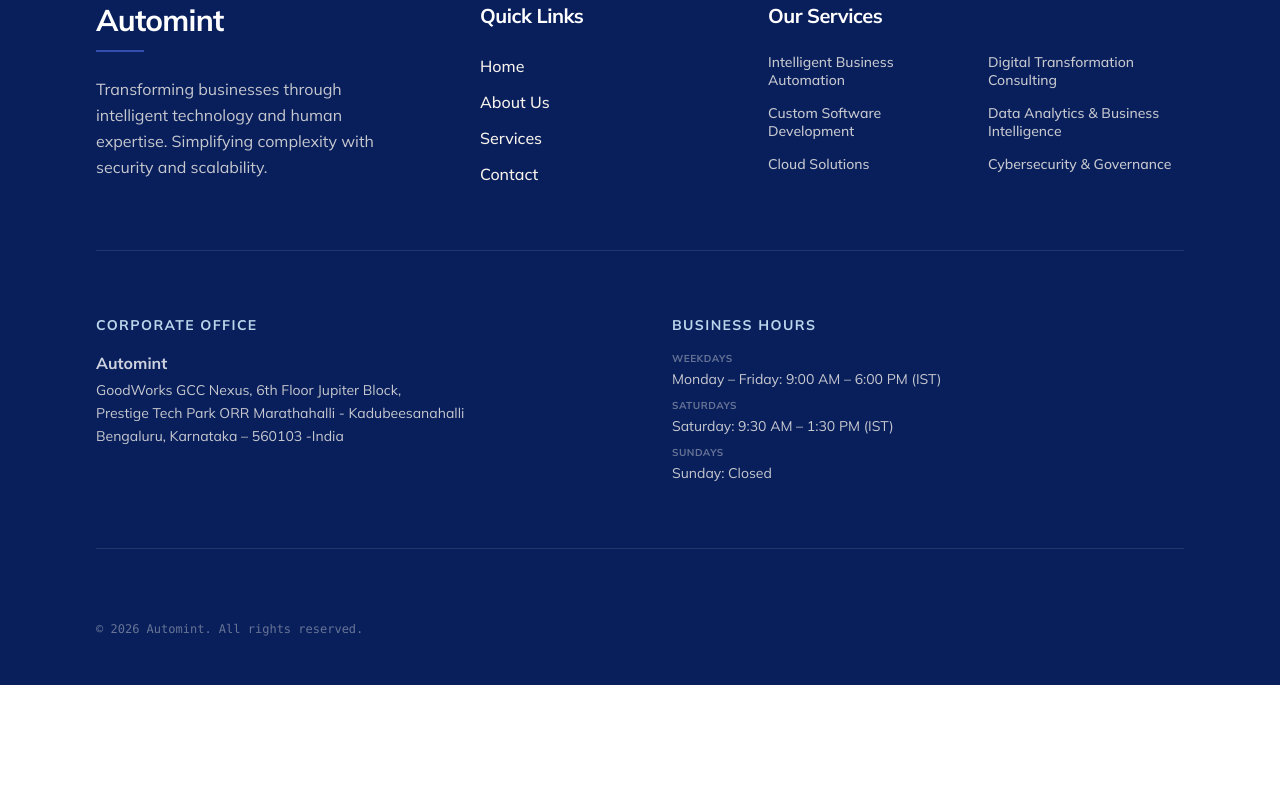
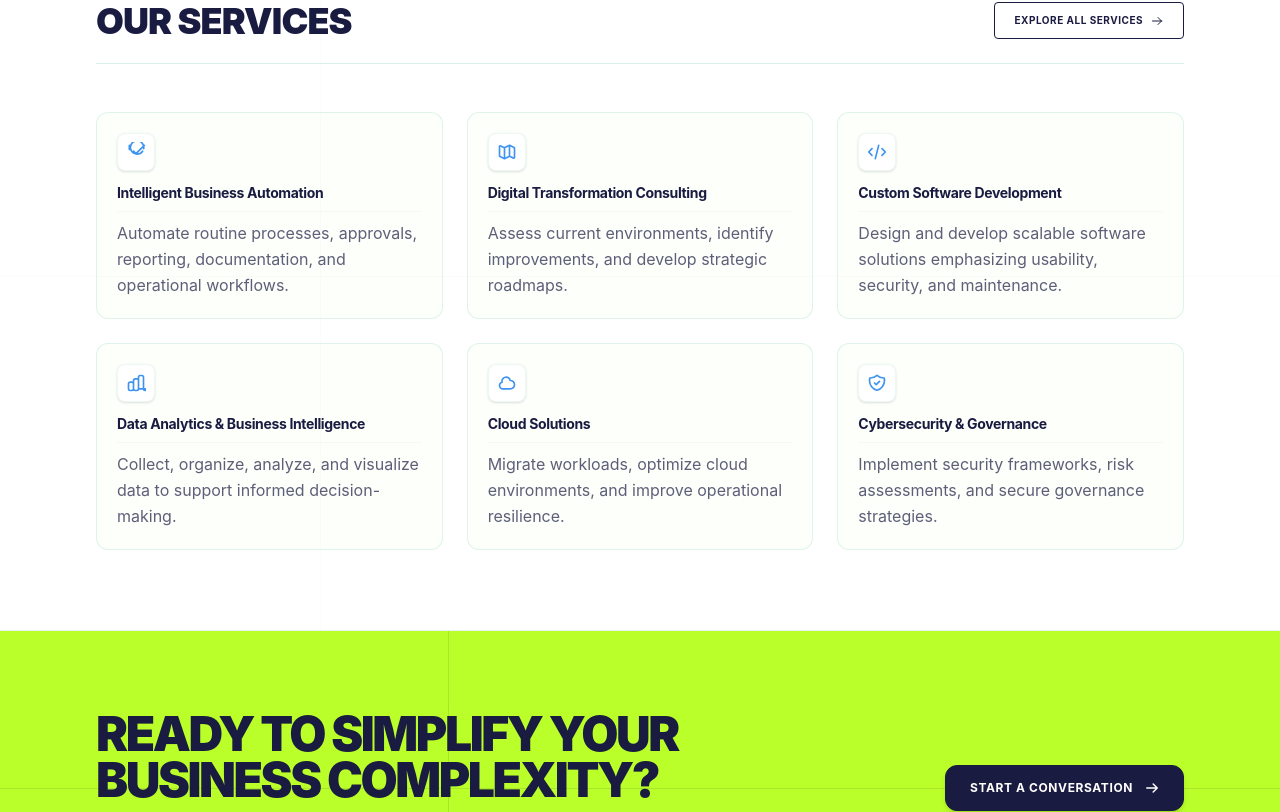
Before and after one commit to DhakshinaSri/automint, a React (Vite) app: page /#/ in a window 1280 px wide. Shown: the part 3108-3920 px from the top of the page. Before the commit the page ends 3793 px from the top, so only its background shows below. Built offline with nearby package versions, Linux system fonts and the light colour scheme.

Commit message:
Add Service Intro section and CTA Section in home page

```diff
--- /dev/null
+++ b/src/components/home-components/CTAsection.jsx
@@ -0,0 +1,52 @@
+import React from 'react';
+import { Link } from 'react-router-dom';
+
+export default function HomeCTASection() {
+  return (
+    <section className="relative w-full bg-[#BAFF29] text-[#1A1B41] font-sans px-4 sm:px-12 lg:px-24 py-16 lg:py-20 z-10 overflow-hidden select-none">
+
+      {/* Editorial Structural Background Accents */}
+      <div className="absolute inset-0 opacity-10 pointer-events-none">
+        <div className="absolute top-0 left-4 sm:left-[35%] w-[1px] h-full bg-[#1A1B41]" />
+        <div className="absolute top-[50%] left-0 w-full h-[1px] bg-[#1A1B41]" />
+      </div>
+
+      <div className="max-w-7xl mx-auto w-full grid grid-cols-1 lg:grid-cols-12 gap-8 lg:gap-12 items-center relative z-10">
+
+        {/* Left Column: Heading & Framework Micro-Tags */}
+        <div className="lg:col-span-8 space-y-4">
+          <h2 className="text-3xl sm:text-4xl lg:text-5xl font-black tracking-tighter uppercase leading-[0.95]">
+            Ready to Simplify Your <br />Business Complexity?
+          </h2>
+          <p className="text-xs sm:text-sm font-medium opacity-80 max-w-xl leading-relaxed">
+            Partner with our cross-disciplinary team to build practical, scalable, and secure technology solutions built entirely around your strategic growth objectives.
+          </p>
+        </div>
+
+        {/* Right Column: High-End Programmatic Navigation Trigger */}
+        <div className="lg:col-span-4 flex lg:justify-end">
+          <Link
+            to="/contact"
+            className="inline-flex items-center justify-center px-6 py-3.5 border border-[#1A1B41] text-xs font-bold uppercase tracking-wider rounded-xl bg-[#1A1B41] text-white hover:bg-white hover:text-[#1A1B41] transition-all duration-300 shadow-md hover:shadow-xl group w-full sm:w-auto"
+          >
+            Start a Conversation
+            <svg
+              className="w-3.5 h-3.5 ml-3 transform transition-transform duration-300 group-hover:translate-x-1"
+              fill="none"
+              stroke="currentColor"
+              strokeWidth="2.5"
+              viewBox="0 0 24 24"
+            >
+              <path strokeLinecap="round" strokeLinejoin="round" d="M14 5l7 7m0 0l-7 7m7-7H3" />
+            </svg>
+          </Link>
+        </div>
+
+      </div>
+
+      {/* Baseline Isolation Ribbon */}
+      <div className="absolute bottom-0 left-0 w-full h-1 bg-[#3F94EF]/30" />
+
+    </section>
+  );
+}
--- /dev/null
+++ b/src/components/home-components/ServiceSection.jsx
@@ -0,0 +1,124 @@
+import React from 'react';
+import { Link } from 'react-router-dom';
+
+export default function HomeServicesSection() {
+  const corporateServices = [
+    {
+      title: "Intelligent Business Automation",
+      desc: "Automate routine processes, approvals, reporting, documentation, and operational workflows.",
+      icon: (
+        <svg className="w-5 h-5" fill="none" stroke="currentColor" strokeWidth="2" viewBox="0 0 24 24">
+          <path strokeLinecap="round" strokeLinejoin="round" d="M4 4v5h.582m15.356 2A8.001 8.001 0 1121.21 7.89M9 11l3 3L22 4" />
+        </svg>
+      )
+    },
+    {
+      title: "Digital Transformation Consulting",
+      desc: "Assess current environments, identify improvements, and develop strategic roadmaps.",
+      icon: (
+        <svg className="w-5 h-5" fill="none" stroke="currentColor" strokeWidth="2" viewBox="0 0 24 24">
+          <path strokeLinecap="round" strokeLinejoin="round" d="M9 20l-5.447-2.724A1 1 0 013 16.382V5.618a1 1 0 011.447-.894L9 7m0 13l6-3m-6 3V7m6 10l4.553 2.276A1 1 0 0021 18.382V7.618a1 1 0 00-.553-.894L15 4m0 13V4m0 0L9 7" />
+        </svg>
+      )
+    },
+    {
+      title: "Custom Software Development",
+      desc: "Design and develop scalable software solutions emphasizing usability, security, and maintenance.",
+      icon: (
+        <svg className="w-5 h-5" fill="none" stroke="currentColor" strokeWidth="2" viewBox="0 0 24 24">
+          <path strokeLinecap="round" strokeLinejoin="round" d="M10 20l4-16m4 4l4 4-4 4M6 16l-4-4 4-4" />
+        </svg>
+      )
+    },
+    {
+      title: "Data Analytics & Business Intelligence",
+      desc: "Collect, organize, analyze, and visualize data to support informed decision-making.",
+      icon: (
+        <svg className="w-5 h-5" fill="none" stroke="currentColor" strokeWidth="2" viewBox="0 0 24 24">
+          <path strokeLinecap="round" strokeLinejoin="round" d="M9 19v-6a2 2 0 00-2-2H5a2 2 0 00-2 2v6a2 2 0 002 2h2a2 2 0 002-2zm0 0V9a2 2 0 012-2h2a2 2 0 012 2v10m-6 0a2 2 0 002 2h2a2 2 0 002-2m0 0V5a2 2 0 012-2h2a2 2 0 012 2v14a2 2 0 002 2h2a2 2 0 002-2z" />
+        </svg>
+      )
+    },
+    {
+      title: "Cloud Solutions",
+      desc: "Migrate workloads, optimize cloud environments, and improve operational resilience.",
+      icon: (
+        <svg className="w-5 h-5" fill="none" stroke="currentColor" strokeWidth="2" viewBox="0 0 24 24">
+          <path strokeLinecap="round" strokeLinejoin="round" d="M3 15a4 4 0 004 4h9a5 5 0 10-.1-9.999 5.002 5.002 0 10-9.78 2.096A4.001 4.001 0 003 15z" />
+        </svg>
+      )
+    },
+    {
+      title: "Cybersecurity & Governance",
+      desc: "Implement security frameworks, risk assessments, and secure governance strategies.",
+      icon: (
+        <svg className="w-5 h-5" fill="none" stroke="currentColor" strokeWidth="2" viewBox="0 0 24 24">
+          <path strokeLinecap="round" strokeLinejoin="round" d="M9 12l2 2 4-4m5.618-4.016A11.955 11.955 0 0112 2.944a11.955 11.955 0 01-8.618 3.04A12.02 12.02 0 003 9c0 5.591 3.824 10.29 9 11.622 5.176-1.332 9-6.03 9-11.622 0-1.042-.133-2.052-.382-3.016z" />
+        </svg>
+      )
+    }
+  ];
+
+  return (
+    <section className="relative w-full bg-white text-[#1A1B41] font-sans px-4 sm:px-12 lg:px-24 py-20 z-10 overflow-hidden border-b border-[#C2E7DA]/40">
+
+      {/* Structural Minimalist Grid Matrix (Visual Element) */}
+      <div className="absolute inset-0 opacity-10 pointer-events-none">
+        <div className="absolute top-0 left-4 sm:left-[25%] w-[1px] h-full bg-[#C2E7DA]" />
+        <div className="absolute top-[50%] left-0 w-full h-[1px] bg-[#C2E7DA]" />
+      </div>
+
+      <div className="max-w-7xl mx-auto w-full space-y-12 relative z-10">
+
+        {/* Upper Frame Layout */}
+        <div className="flex flex-col md:flex-row md:items-end justify-between gap-6 pb-6 border-b border-[#C2E7DA]/60">
+          <div className="space-y-3">
+            <h2 className="text-2xl sm:text-3xl lg:text-4xl font-black tracking-tight uppercase leading-none">
+              Our Services
+            </h2>
+          </div>
+
+          <div className="flex-shrink-0">
+            <Link
+              to="/services"
+              className="inline-flex items-center justify-center px-5 py-2.5 border border-[#1A1B41] text-[10px] font-bold uppercase tracking-wider rounded bg-white hover:bg-[#1A1B41] hover:text-white transition-all duration-300 group"
+            >
+              Explore All Services
+              <svg className="w-3 h-3 ml-2 transform transition-transform duration-300 group-hover:translate-x-1" fill="none" stroke="currentColor" strokeWidth="2" viewBox="0 0 24 24">
+                <path strokeLinecap="round" strokeLinejoin="round" d="M14 5l7 7m0 0l-7 7m7-7H3" />
+              </svg>
+            </Link>
+          </div>
+        </div>
+
+        {/* Contemporary Editorial Capability Matrix */}
+        <div className="grid grid-cols-1 md:grid-cols-2 lg:grid-cols-3 gap-6">
+          {corporateServices.map((service, index) => (
+            <div
+              key={index}
+              className="bg-[#F1FFE7]/20 border border-[#C2E7DA]/50 hover:border-[#3F94EF] rounded-xl p-5 transition-all duration-300 group flex flex-col justify-between min-h-[160px] hover:bg-white hover:shadow-xl hover:-translate-y-0.5"
+            >
+              <div className="space-y-3">
+                <div className="flex justify-between items-center">
+                  {/* Clean SVG Vector Output Container */}
+                  <div className="text-[#3F94EF] group-hover:text-[#1A1B41] transition-colors duration-300 p-2 bg-white rounded-lg border border-[#C2E7DA]/30 shadow-sm">
+                    {service.icon}
+                  </div>
+                </div>
+
+                <h3 className="text-sm font-bold tracking-tight text-[#1A1B41] group-hover:text-[#3F94EF] transition-colors duration-200">
+                  {service.title}
+                </h3>
+              </div>
+
+              <p className="text-base text-[#1A1B41]/70 leading-relaxed font-normal mt-2 border-t border-[#C2E7DA]/20 pt-2">
+                {service.desc}
+              </p>
+            </div>
+          ))}
+        </div>
+
+      </div>
+    </section>
+  );
+}
--- a/src/pages/Home.jsx
+++ b/src/pages/Home.jsx
@@ -1,6 +1,8 @@
 import HeroSection from "@/components/home-components/HeroSection";
 import IntroSection from "@/components/home-components/IntroSection";
 import OurStory from "@/components/home-components/OurStory";
+import ServiceSection from "@/components/home-components/ServiceSection";
+import CTAsection from "@/components/home-components/ctasection";
 
 export default function Home() {
   return (
@@ -8,6 +10,8 @@
       <HeroSection />
       <IntroSection />
       <OurStory />
+      <ServiceSection />
+      <CTAsection />
     </div>
   );
 }
```
